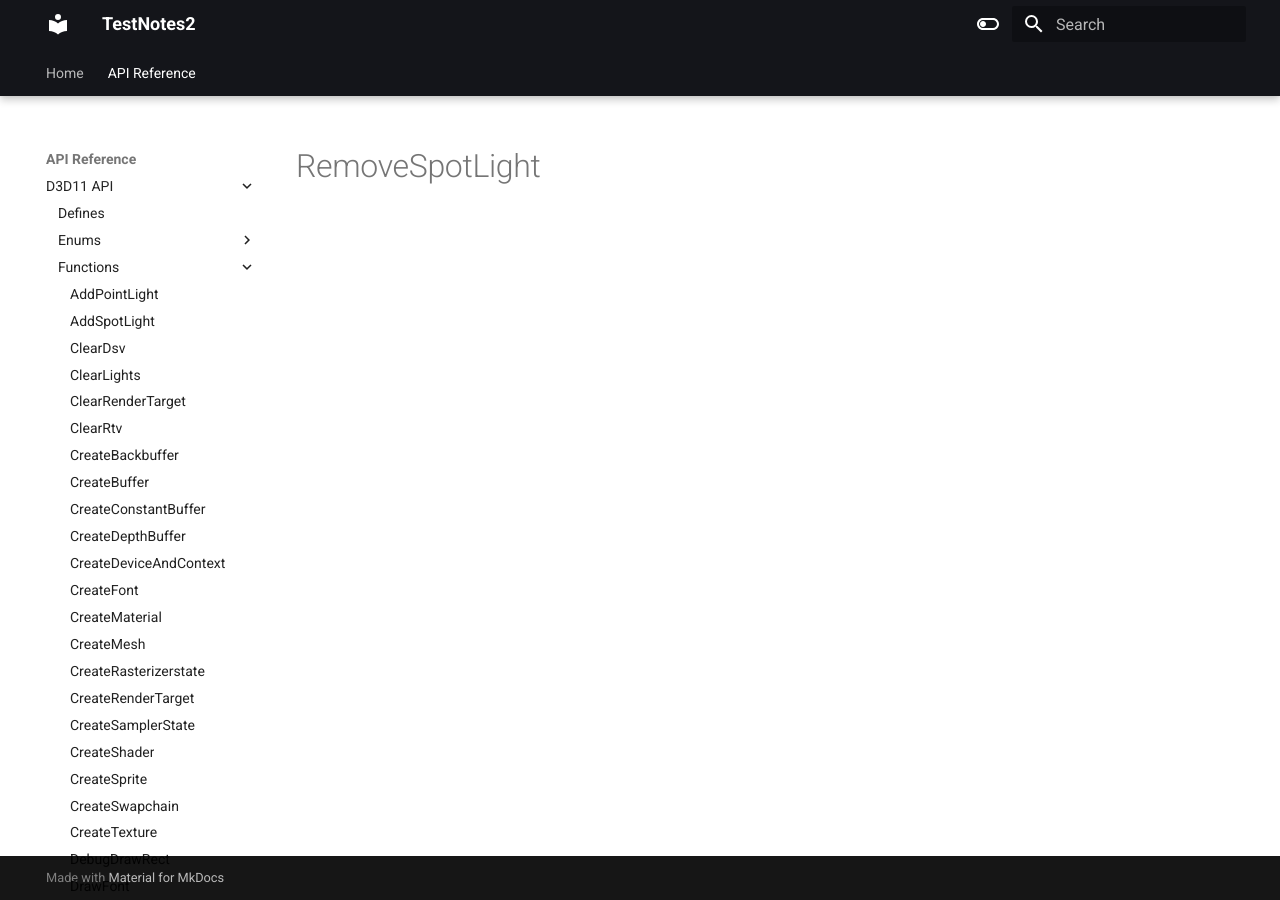
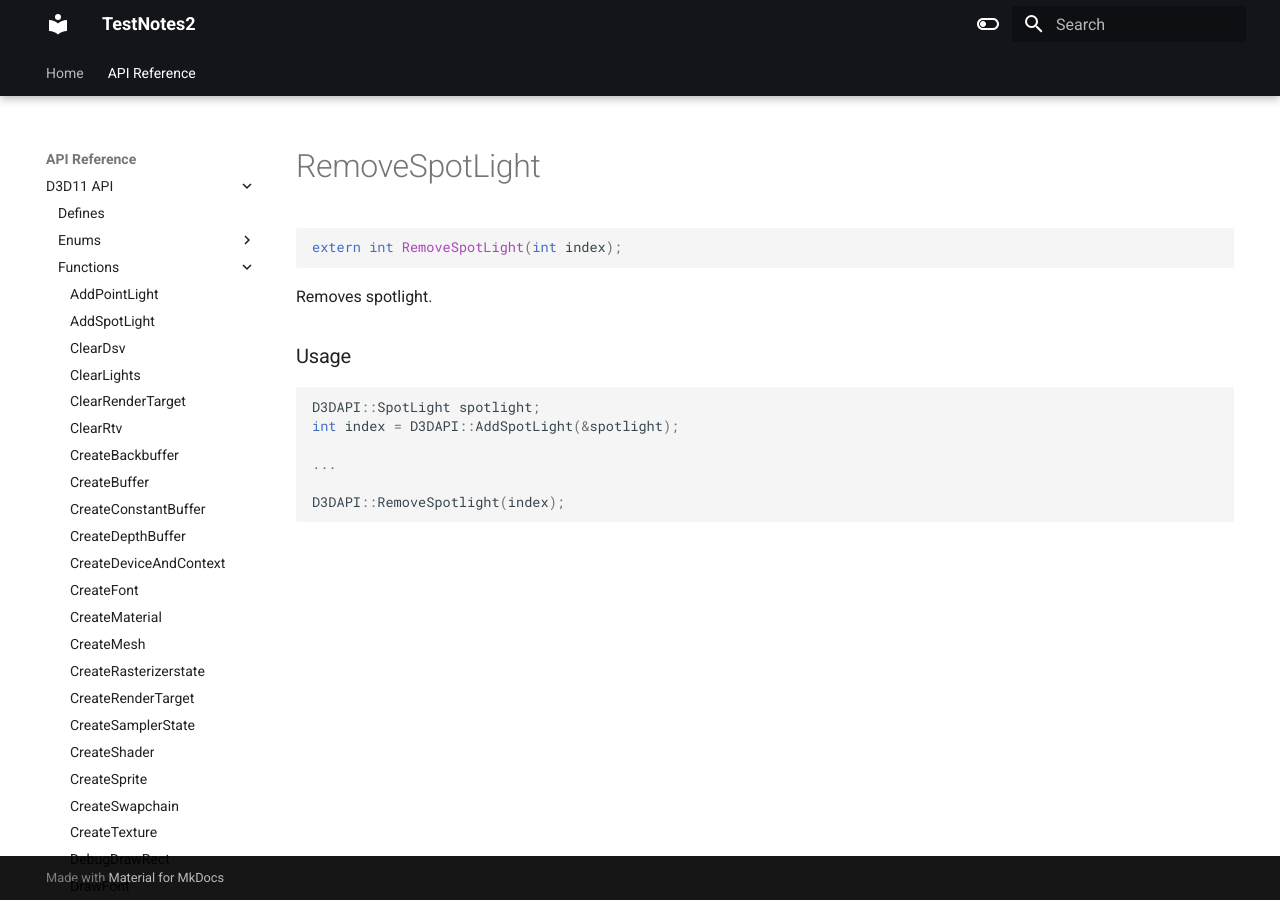
Before and after one commit to erichederstedt/TempEngineDocs, an MkDocs documentation site: the page built from docs/API Reference/D3D11 API/Functions/RemoveSpotLight.md, in a window 1280 px wide. Built offline with MkDocs 1.6.1 and Material for MkDocs 9.7.7, drawn with Linux system fonts in a browser that asks for light colours.

Commit message:
PUSH NOTE : RemoveSpotLight.md

````diff
--- a/docs/API Reference/D3D11 API/Functions/RemoveSpotLight.md
+++ b/docs/API Reference/D3D11 API/Functions/RemoveSpotLight.md
@@ -1 +1,18 @@
 # RemoveSpotLight
+
+```c++
+extern int RemoveSpotLight(int index);
+```
+
+Removes spotlight.
+
+
+### Usage
+```c++
+D3DAPI::SpotLight spotlight;
+int index = D3DAPI::AddSpotLight(&spotlight);
+
+...
+
+D3DAPI::RemoveSpotlight(index);
+```
````
